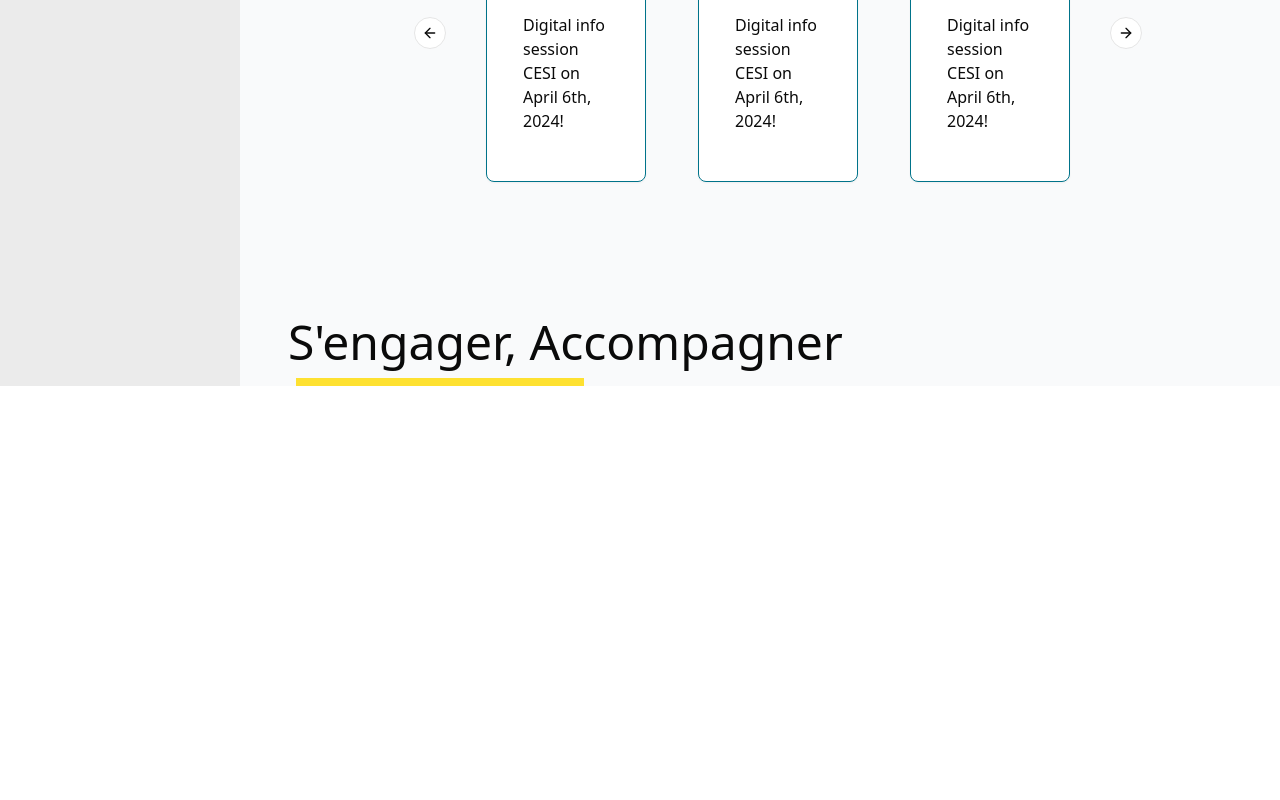
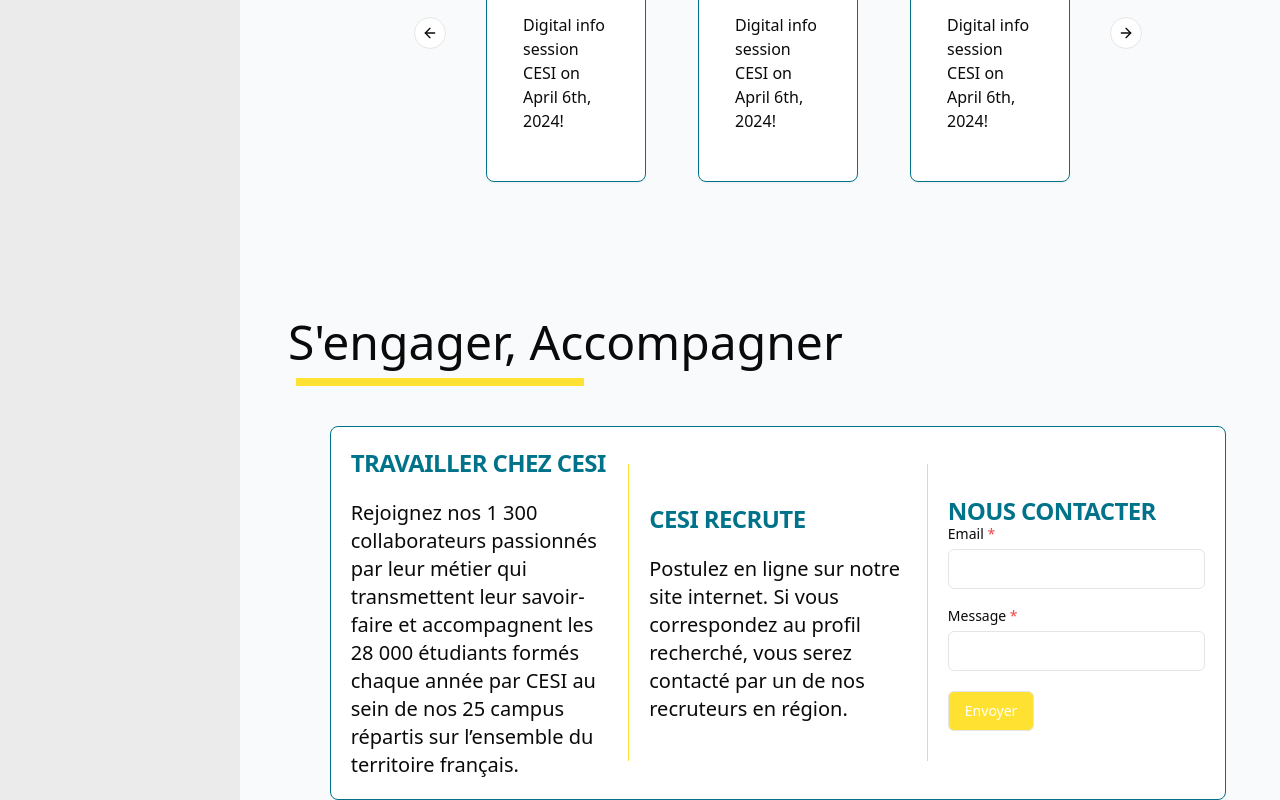
Before and after one commit to Vuillet-Hugo/cube5, a React (Vite) app: page / in a window 1280 px wide. Shown: the part 2510-3310 px from the top of the page. Before the commit the page ends 2896 px from the top, so only its background shows below. Built offline with nearby package versions, Linux system fonts and the light colour scheme; no server answers.

Commit message:
page d'accueil up, manque encore footer, add EventScrollClick

```diff
--- a/src/App.tsx
+++ b/src/App.tsx
@@ -6,6 +6,8 @@
 import StatsCard from "./components/accueil/StatsCard";
 import Evenements from "./components/accueil/evenements";
 import { Separator } from "./components/ui/separator";
+import Contacts from "./components/accueil/Contacts";
+import ScrollToTopButton from "./components/accueil/ScrollToTopBtn";
 // import { useUser } from "./providers/data.provider";
 
 function App() {
@@ -13,6 +15,7 @@
   const scrollActualites = useRef(null);
   const scrollEvents = useRef(null);
   const scrollAbout = useRef(null);
+  const scrollContact = useRef(null);
   return (
     <div className="bg-gray-50">
       <Navbar />
@@ -21,6 +24,7 @@
           about={scrollAbout}
           actualites={scrollActualites}
           events={scrollEvents}
+          contact={scrollContact}
         />
         <div className="flex grow flex-col">
           <div className="min-w-full h-96 bg-banniere-cesi bg-cover rounded" />
@@ -40,8 +44,12 @@
           </div>
           <Separator className="w-72 mt-3 ml-14 bg-primary-foreground h-2" />
           <Evenements />
-          <div className="text-5xl ml-12 mt-12">S'engager, Accompagner</div>
+          <div className="text-5xl ml-12 mt-12" ref={scrollContact}>
+            S'engager, Accompagner
+          </div>
           <Separator className="w-72 mt-3 ml-14 bg-primary-foreground h-2" />
+          <Contacts />
+          <ScrollToTopButton />
         </div>
       </div>
     </div>
--- a/src/components/Navbar.tsx
+++ b/src/components/Navbar.tsx
@@ -19,7 +19,9 @@
         <Button className="min-h-20 min-w-36 m-4 bg-cesi-jaune bg-cover bg-center"></Button>
         <Menubar className="max-w-96 ml-16">
           <MenubarMenu>
-            <MenubarTrigger>Programmes</MenubarTrigger>
+            <MenubarTrigger className=" hover:cursor-pointer">
+              Programmes
+            </MenubarTrigger>
             <MenubarContent>
               <MenubarItem>Bac +2</MenubarItem>
               <MenubarSeparator className="bg-primary-foreground mr-2 ml-2" />
@@ -29,7 +31,9 @@
             </MenubarContent>
           </MenubarMenu>
           <MenubarMenu>
-            <MenubarTrigger>Domaines</MenubarTrigger>
+            <MenubarTrigger className=" hover:cursor-pointer">
+              Domaines
+            </MenubarTrigger>
             <MenubarContent>
               <MenubarItem>Développement</MenubarItem>
               <MenubarSeparator className="bg-primary-foreground mr-2 ml-2" />
@@ -39,7 +43,9 @@
             </MenubarContent>
           </MenubarMenu>
           <MenubarMenu>
-            <MenubarTrigger>Admissions</MenubarTrigger>
+            <MenubarTrigger className=" hover:cursor-pointer">
+              Admissions
+            </MenubarTrigger>
             <MenubarContent>
               <MenubarItem>Programme grandes écoles</MenubarItem>
               <MenubarSeparator className="bg-primary-foreground mr-2 ml-2" />
@@ -49,7 +55,9 @@
             </MenubarContent>
           </MenubarMenu>
           <MenubarMenu>
-            <MenubarTrigger>Campus</MenubarTrigger>
+            <MenubarTrigger className=" hover:cursor-pointer">
+              Campus
+            </MenubarTrigger>
             <MenubarContent>
               <MenubarItem>Ile-de-France</MenubarItem>
               <MenubarSeparator className="bg-primary-foreground mr-2 ml-2" />
@@ -71,7 +79,9 @@
       <Dialog>
         <Menubar className="mr-7">
           <MenubarMenu>
-            <MenubarTrigger>Espace intervenant</MenubarTrigger>
+            <MenubarTrigger className=" hover:cursor-pointer">
+              Espace intervenant
+            </MenubarTrigger>
             <MenubarContent>
               <MenubarItem>Connexion</MenubarItem>
               <MenubarSeparator className="bg-primary-foreground mr-2 ml-2" />
--- a/src/components/ToolBar.tsx
+++ b/src/components/ToolBar.tsx
@@ -17,28 +17,29 @@
   events: RefObject<HTMLElement>;
   actualites: RefObject<HTMLElement>;
   about: RefObject<HTMLElement>;
+  contact: RefObject<HTMLElement>;
 };
 export default function ToolBar(props: ToolBarProps) {
-  const { about, actualites, events } = props;
+  const { about, actualites, events, contact } = props;
   const scrollIntoView = (ref: RefObject<HTMLElement>) => {
     ref.current?.scrollIntoView({ behavior: "smooth" });
   };
   return (
     <div className="flex flex-col w-16 bg-secondary min-h-screen min-w-60 justify-between">
       <div className="flex flex-col ml-4 pt-16 mr-6">
-        <div className="text-lg hover:text-primary flex">
+        <div className="text-lg hover:text-primary hover:cursor-pointer flex">
           <Home size={20} className="mr-3 mt-1" /> Accueil
         </div>
         <Separator className="my-4 bg-primary-foreground" />
         <div
           onClick={() => scrollIntoView(about)}
-          className="text-lg hover:text-primary flex"
+          className="text-lg hover:text-primary hover:cursor-pointer flex"
         >
           <History size={20} className="mr-3 mt-1" />A propos
         </div>
         <Separator className="my-4 bg-primary-foreground" />
         <div
-          className="text-lg hover:text-primary flex"
+          className="text-lg hover:text-primary hover:cursor-pointer flex"
           onClick={() => scrollIntoView(actualites)}
         >
           <Newspaper size={20} className="mr-3 mt-1" />
@@ -47,16 +48,19 @@
         <Separator className="my-4 bg-primary-foreground" />
         <div
           onClick={() => scrollIntoView(events)}
-          className="text-lg hover:text-primary flex"
+          className="text-lg hover:text-primary hover:cursor-pointer flex"
         >
           <CalendarDays size={20} className="mr-3 mt-1" /> Evenements
         </div>
         <Separator className="my-4 bg-primary-foreground" />
-        <div className="text-lg hover:text-primary flex">
+        <div
+          onClick={() => scrollIntoView(contact)}
+          className="text-lg hover:text-primary hover:cursor-pointer flex"
+        >
           <Send size={20} className="mr-3 mt-1" /> Nous contacter
         </div>
         <Separator className="my-4 bg-primary-foreground" />
-        <div className="text-lg hover:text-primary flex">
+        <div className="text-lg hover:text-primary hover:cursor-pointer flex">
           <Scale size={20} className="mr-3 mt-1" />
           Mentions légales
         </div>
--- /dev/null
+++ b/src/components/accueil/Contacts.tsx
@@ -0,0 +1,62 @@
+import { z } from "zod";
+import AutoForm, { AutoFormSubmit } from "../ui/auto-form";
+import { Card, CardTitle } from "../ui/card";
+import { Separator } from "../ui/separator";
+
+const formSchema = z.object({
+  email: z.string().email().max(100).describe("Email"),
+  message: z.string().max(100).describe("Message"),
+});
+
+export default function Contacts() {
+  return (
+    <div className="w-100 flex justify-center mt-10">
+      <Card className="flex flex-row w-5/6 items-center border-primary">
+        <div className="w-1/3 m-5">
+          {" "}
+          <CardTitle className="text-2xl text-primary">
+            TRAVAILLER CHEZ CESI
+          </CardTitle>{" "}
+          <div className="text-xl mt-5">
+            Rejoignez nos 1 300 collaborateurs passionnés par leur métier qui
+            transmettent leur savoir-faire et accompagnent les 28 000 étudiants
+            formés chaque année par CESI au sein de nos 25 campus répartis sur
+            l’ensemble du territoire français.
+          </div>
+        </div>{" "}
+        <Separator
+          orientation="vertical"
+          className="h-4/5 bg-primary-foreground"
+        />
+        <div className="w-1/3 m-5">
+          {" "}
+          <CardTitle className="text-2xl text-primary">
+            CESI RECRUTE
+          </CardTitle>{" "}
+          <div className="text-xl mt-5">
+            Postulez en ligne sur notre site internet. Si vous correspondez au
+            profil recherché, vous serez contacté par un de nos recruteurs en
+            région.
+          </div>
+        </div>{" "}
+        <Separator
+          orientation="vertical"
+          className="h-4/5 bg-primary-foreground"
+        />
+        <div className="w-1/3 m-5">
+          {" "}
+          <CardTitle className="text-2xl text-primary">
+            NOUS CONTACTER
+          </CardTitle>{" "}
+          <div>
+            <AutoForm formSchema={formSchema}>
+              <AutoFormSubmit className="bg-primary-foreground text-white">
+                Envoyer
+              </AutoFormSubmit>
+            </AutoForm>
+          </div>
+        </div>
+      </Card>
+    </div>
+  );
+}
--- /dev/null
+++ b/src/components/accueil/ScrollToTopBtn.tsx
@@ -0,0 +1,35 @@
+import { useState, useEffect } from "react";
+import { Button } from "../ui/button";
+import { ChevronsUp } from "lucide-react";
+
+export default function ScrollToTopButton() {
+  const [showScrollButton, setShowScrollButton] = useState(false);
+
+  useEffect(() => {
+    const checkScroll = () => {
+      setShowScrollButton(window.pageYOffset > 0);
+    };
+
+    window.addEventListener("scroll", checkScroll);
+
+    return () => {
+      window.removeEventListener("scroll", checkScroll);
+    };
+  }, []);
+
+  const scrollToTop = () => {
+    window.scrollTo({ top: 0, behavior: "smooth" });
+  };
+
+  return (
+    showScrollButton && (
+      <Button
+        onClick={scrollToTop}
+        variant={"outline"}
+        className="fixed bottom-10 right-10 bg-primary-foreground opacity-70 hover:opacity-100 hover:bg-primary-foreground rounded-full"
+      >
+        <ChevronsUp size={24} />
+      </Button>
+    )
+  );
+}
```
